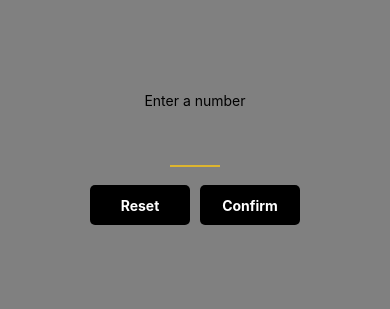
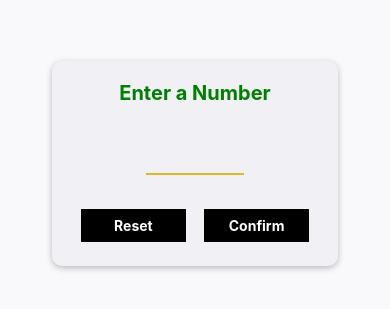
Before and after one commit to MizginYildirak/NumberGame, a React Native app: screen / in a window 390 px wide. Shown: the part 259-568 px from the top of the page. Built offline with nearby package versions, Linux system fonts and the light colour scheme.

Commit message:
finish game

```diff
--- a/App.js
+++ b/App.js
@@ -1,23 +1,27 @@
-import { useState } from 'react'
-import { StyleSheet } from 'react-native'
+import { useState } from 'react';
+import { StyleSheet } from 'react-native';
 
-import StartGameScreen from './screens/StartGameScreen'
-import GameScreen from './screens/GameScreen'
+import StartGameScreen from './screens/StartGameScreen';
+import GameScreen from './screens/GameScreen';
 
 export default function App() {
-  const [userNumber, setUserNumber] = useState()
+  const [userNumber, setUserNumber] = useState();
 
   function pickedNumberHandler(pickedNumber) {
-    setUserNumber(pickedNumber)
+    setUserNumber(pickedNumber);
   }
 
-  let screen = <StartGameScreen onPickNumber={pickedNumberHandler} />
+  function resetGameHandler() {
+    setUserNumber(undefined);  // userNumber'ı sıfırla, StartGameScreen'e dön
+  }
+
+  let screen = <StartGameScreen onPickNumber={pickedNumberHandler} />;
 
   if (userNumber) {
-    screen = <GameScreen userNumber={userNumber} />
+    screen = <GameScreen userNumber={userNumber} onResetGame={resetGameHandler} />;
   }
 
-  return <>{screen}</>
+  return <>{screen}</>;
 }
 
-const styles = StyleSheet.create({})
+const styles = StyleSheet.create({});
--- a/screens/GameScreen.js
+++ b/screens/GameScreen.js
@@ -1,73 +1,170 @@
-import { Text, View, StyleSheet, Alert } from 'react-native';
+import { Text, View, StyleSheet, Alert, FlatList, SafeAreaView } from 'react-native';
 import { useState } from 'react';
 import PrimaryButton from '../components/PrimaryButton';
 
 function generateRandomBetween(min, max, exclude) {
-    const randomNumber = Math.floor(Math.random() * (max - min)) + min
-    return randomNumber
+    const randomNumber = Math.floor(Math.random() * (max - min)) + min;
+
+    if (randomNumber === exclude) {
+        return generateRandomBetween(min, max, exclude);
+    }
+    return randomNumber;
 }
 
-export default function GameScreen({ userNumber }) {
-    const initialGuess = generateRandomBetween(1, 100, userNumber)
-    const [currentGuess, setCurrentGuess] = useState(initialGuess)
-    const [tour, setTour] = useState(0)
+export default function GameScreen({ userNumber, onResetGame }) {
+    const initialGuess = generateRandomBetween(1, 100, userNumber);
+    const [currentGuess, setCurrentGuess] = useState(initialGuess);
+    const [minBoundary, setMinBoundary] = useState(1);
+    const [maxBoundary, setMaxBoundary] = useState(99);
+    const [guesses, setGuesses] = useState([]);
+    const [tour, setTour] = useState(0);
 
     const onLower = () => {
         if (currentGuess < userNumber) {
-            Alert.alert("Nope!", "Your number is higher!", [{ text: "Okay" }])
-            return
+            Alert.alert("Nope!", "Your number is higher!", [{ text: "Okay" }]);
+            return;
         }
-
-        const nextGuess = generateRandomBetween(userNumber, currentGuess, userNumber)
-        setCurrentGuess(nextGuess)
-        checkGuess(nextGuess)
-    }
+        setMaxBoundary(currentGuess);
+        const nextGuess = generateRandomBetween(minBoundary, currentGuess, currentGuess);
+        setCurrentGuess(nextGuess);
+        checkGuess(nextGuess);
+        setGuesses((prevGuesses) => [nextGuess, ...prevGuesses]);
+        setTour((prev) => prev + 1);
+    };
 
     const onHigher = () => {
         if (currentGuess > userNumber) {
-            Alert.alert("Nope!", "Your number is lower!", [{ text: "Okay" }])
-            return
+            Alert.alert("Nope!", "Your number is lower!", [{ text: "Okay" }]);
+            return;
         }
-
-        const nextGuess = generateRandomBetween(currentGuess + 1, userNumber, userNumber)
-        setCurrentGuess(nextGuess)
-        checkGuess(nextGuess)
-    }
+        setMinBoundary(currentGuess + 1);
+        const nextGuess = generateRandomBetween(currentGuess + 1, maxBoundary, currentGuess);
+        setCurrentGuess(nextGuess);
+        checkGuess(nextGuess);
+        setGuesses((prevGuesses) => [nextGuess, ...prevGuesses]);
+        setTour((prev) => prev + 1);
+    };
 
     const checkGuess = (guess) => {
         if (guess === userNumber) {
-            Alert.alert("Congratulations!", "You won the game!", [{ text: "OK" }])
+            Alert.alert(
+                "Congratulations!",
+                `Your phone needed ${tour} rounds to guess the number.`,
+                [
+                    { text: "OK" },
+                    { text: "Play Again", onPress: onResetGame },
+                    { text: "Cancel", style: "cancel" }
+                ]
+            );
         }
-    }
+    };
+
 
     return (
-        <View style={styles.screen}>
-            <Text>Opponent's Guess</Text>
-            <Text>{currentGuess}</Text>
-            <View>
+        <SafeAreaView style={styles.screen}>
+            <Text style={styles.title}>Opponent's Guess</Text>
+            <Text style={styles.guess}>{currentGuess}</Text>
+            <View style={styles.contentContainer}>
                 <Text>Your number: {userNumber}</Text>
                 <Text>Higher or lower?</Text>
                 <View style={styles.buttonsContainer}>
                     <PrimaryButton onPress={onHigher}>+</PrimaryButton>
                     <PrimaryButton onPress={onLower}>-</PrimaryButton>
                 </View>
+                <Text>{tour}</Text>
+                <FlatList
+                    data={guesses}
+                    keyExtractor={(item, index) => index.toString()}
+                    renderItem={({ item, index }) => (
+                      <View style={styles.guessItem}>
+                        <Text style={styles.flatListText}>#{guesses.length - index} Opponent's guess: {item}</Text>
+                      </View>
+                    )}
+                    contentContainerStyle={styles.flatListContainer}
+                />
             </View>
-            {/* <View>LOG ROUNDS</View> */}
-        </View>
+        </SafeAreaView>
     );
 }
-
 const styles = StyleSheet.create({
     screen: {
         flex: 1,
         padding: 24,
-        justifyContent: 'center',
         alignItems: 'center',
+        justifyContent: 'flex-start',
+        marginTop: 50,
+        backgroundColor: '#f0f0f5', // Light background color
+    },
+    title: {
+        padding: 12,
+        borderWidth: 1,
+        borderColor: '#333', // Darker border for emphasis
+        width: "80%",
+        textAlign: "center",
+        fontSize: 20,
+        fontWeight: '600',
+        borderRadius: 8,
+        color: 'green',
+        marginBottom: 20,
+        marginTop: 40
+    },
+    guess: {
+        padding: 15,
+        borderWidth: 1,
+        borderColor: '#333',
+        width: "60%",
+        textAlign: "center",
+        fontWeight: "bold",
+        fontSize: 32,
+        color: '#333',
+        borderRadius: 8,
+        backgroundColor: '#e0e0e0', // Light background for readability
+        marginBottom: 20,
+    },
+    contentContainer: {
+        marginTop: 10,
+        width: '90%',
+        alignItems: 'center',
+        backgroundColor: '#fff',
+        padding: 16,
+        borderRadius: 8,
+        shadowColor: "#000",
+        shadowOffset: { width: 0, height: 2 },
+        shadowOpacity: 0.2,
+        shadowRadius: 8,
+        elevation: 4,
     },
     buttonsContainer: {
         flexDirection: 'row',
         justifyContent: 'center',
+        width: '100%',
+        marginVertical: 15,
+        gap: 30
+    },
+    flatListContainer: {
+        width: '100%',
+        paddingHorizontal: 20,
+        marginTop: 10,
+    },
+    guessItem: {
+        padding: 12,
+        marginVertical: 6,
+        borderColor: 'green',
+        borderWidth: 1,
+        borderRadius: 8,
+        alignItems: 'center',
+        backgroundColor: '#fafafa',
+        width: "100%",  // Increased width to 95%
+        alignSelf: 'center',  // Centered item within the parent container
+    },
+    flatListText: {
+        color: '#333',
+        fontSize: 15,
+    },
+    tourText: {
+        fontSize: 18,
+        fontWeight: '500',
+        color: '#666',
         marginVertical: 10,
-        gap: 10,
     },
 });
--- a/screens/StartGameScreen.js
+++ b/screens/StartGameScreen.js
@@ -2,7 +2,7 @@ import { useState } from 'react'
 import { TextInput, View, StyleSheet, Text } from 'react-native'
 import PrimaryButton from '../components/PrimaryButton'
 
- export default function StartGameScreen({onPickNumber}) {
+export default function StartGameScreen({ onPickNumber }) {
     const [enteredNumber, setEnteredNumber] = useState("")
 
     function numberInputHandler(enteredText) {
@@ -15,14 +15,17 @@ import PrimaryButton from '../components/PrimaryButton'
 
     function confirmInputHandler() {
         const chosenNumber = parseInt(enteredNumber);
+        if (!isNaN(chosenNumber)) {
             onPickNumber(chosenNumber);
+        }
     }
 
     return (
-    <View style={style.inputContainer}>
-        <Text>Enter a number</Text>
+        <View style={styles.rootContainer}>
+            <View style={styles.inputContainer}>
+                <Text style={styles.title}>Enter a Number</Text>
                 <TextInput
-        style={style.numberInput}
+                    style={styles.numberInput}
                     maxLength={2}
                     keyboardType="number-pad"
                     autoCapitalize="none"
@@ -30,45 +33,64 @@ import PrimaryButton from '../components/PrimaryButton'
                     onChangeText={numberInputHandler}
                     value={enteredNumber}
                 />
-        <View style={style.buttonsContainer}>
-            <View style={style.buttonContainer}>
+                <View style={styles.buttonsContainer}>
+                    <View style={styles.buttonContainer}>
                         <PrimaryButton onPress={resetInputHandler}>Reset</PrimaryButton>
                     </View>
-            <View style={style.buttonContainer}>
+                    <View style={styles.buttonContainer}>
                         <PrimaryButton onPress={confirmInputHandler}>Confirm</PrimaryButton>
+                    </View>
                 </View>
             </View>
         </View>
     )
 }
 
- const style = StyleSheet.create({
-    inputContainer: {
+const styles = StyleSheet.create({
+    rootContainer: {
         flex: 1,
         justifyContent: 'center',
         alignItems: 'center',
-        backgroundColor: "gray"
+        backgroundColor: '#f9f9fb',
+        paddingHorizontal: 16,
+    },
+    inputContainer: {
+        width: '80%',
+        alignItems: 'center',
+        padding: 20,
+        backgroundColor: '#f0f0f5',
+        borderRadius: 10,
+        elevation: 5,
+        shadowColor: 'black',
+        shadowOpacity: 0.25,
+        shadowOffset: { width: 0, height: 2 },
+        shadowRadius: 6,
+    },
+    title: {
+        fontSize: 20,
+        fontWeight: 'bold',
+        marginBottom: 10,
+        color: 'green',
     },
     numberInput: {
-        width: 50,
+        width: '40%',
         height: 50,
         borderBottomColor: '#ddb52f',
         borderBottomWidth: 2,
         fontSize: 32,
-        marginVertical: 8,
+        marginVertical: 10,
         fontWeight: 'bold',
-        textAlign: 'center'
+        textAlign: 'center',
+        color: '#333',
     },
     buttonsContainer: {
         flexDirection: 'row',
-        gap: 10
+        justifyContent: 'space-between',
+        marginTop: 20,
+        width: '100%',
     },
     buttonContainer: {
-        backgroundColor: "black",
-        width: 100,
-        height: 40,
-        textAlign: "center",
-        borderRadius: 5,
-        marginVertical: 10
-      }
- })
+        flex: 1,
+        marginHorizontal: 5,
+    },
+});
```
Lines whose indentation alone changed are shown as unchanged.
